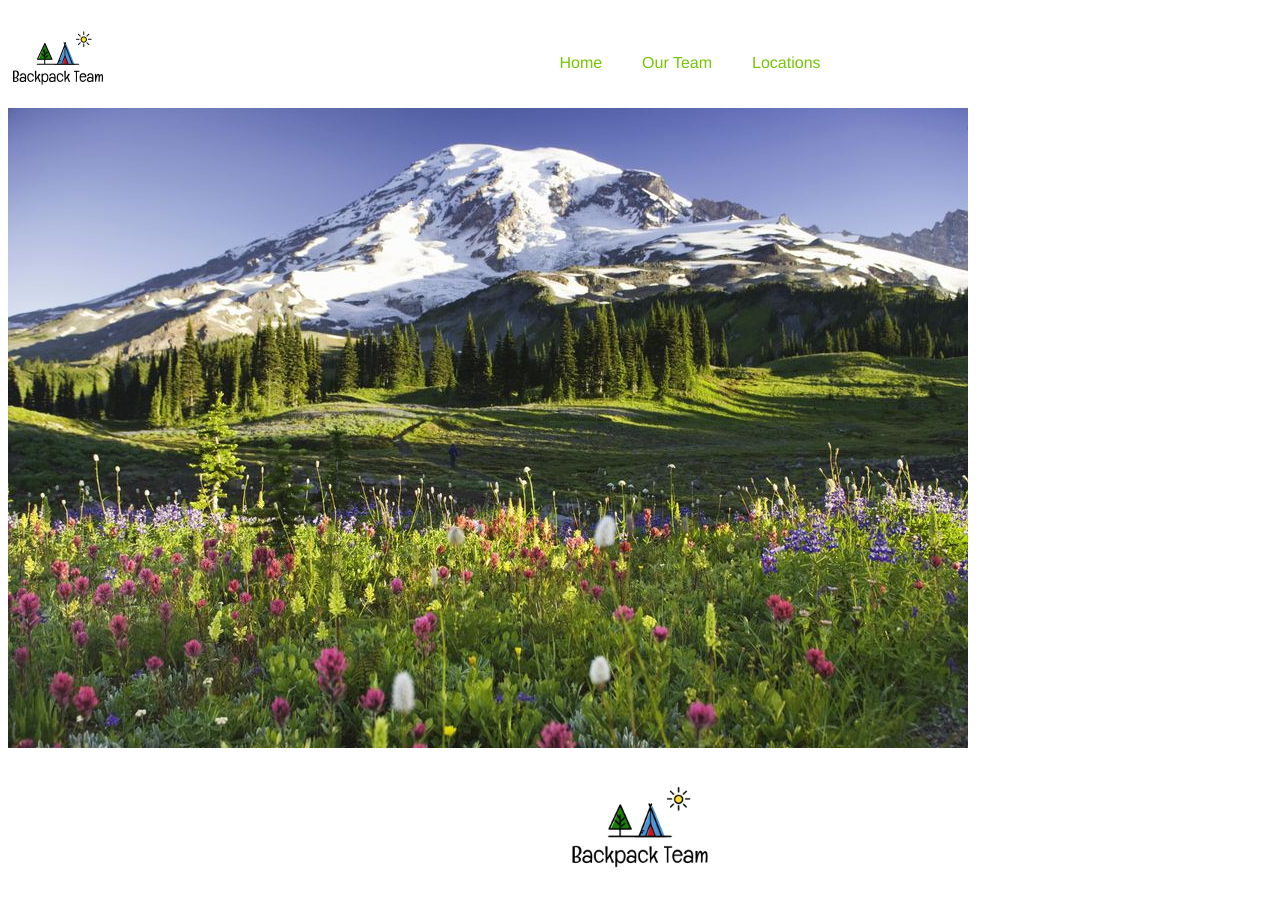
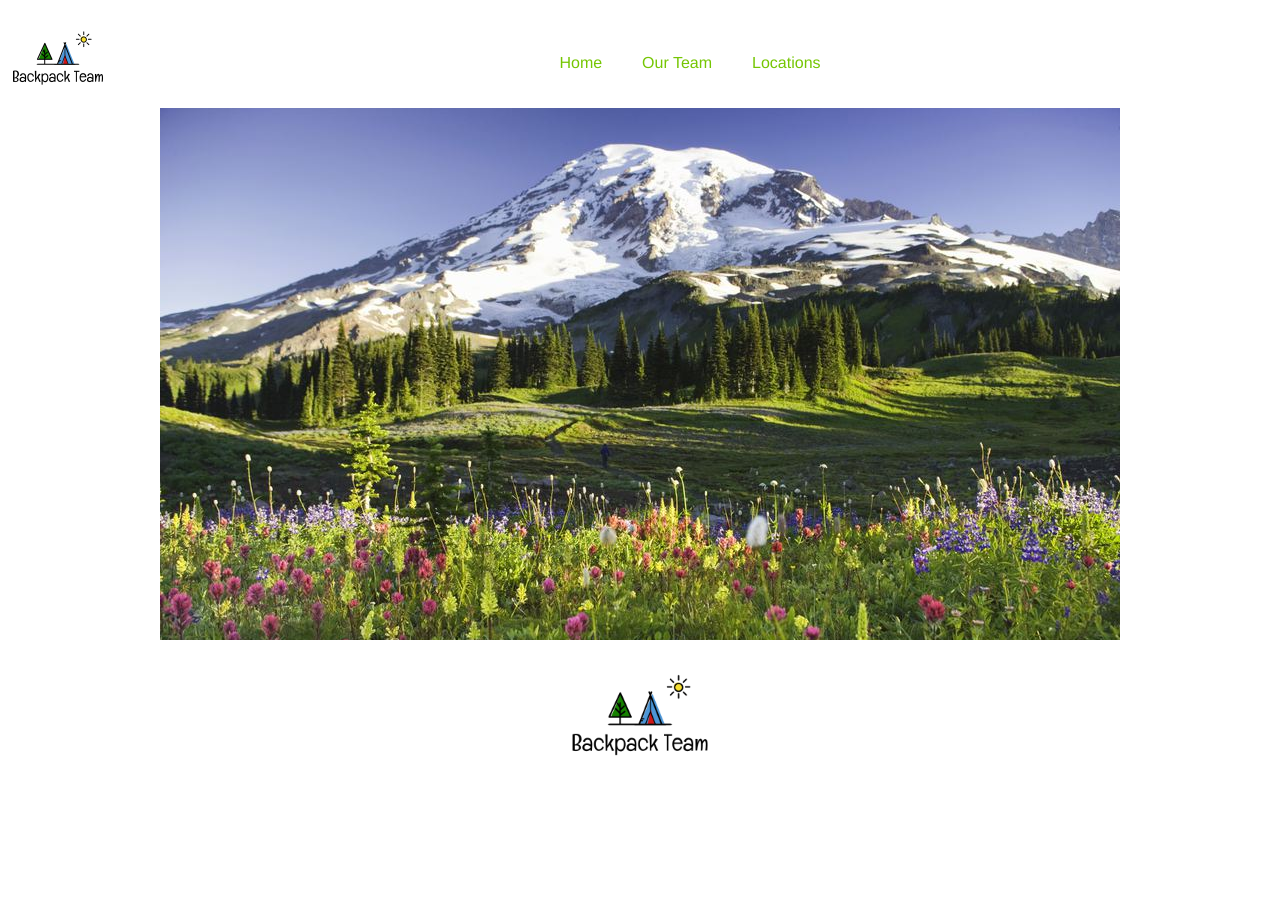
Before and after one commit to owysocky/about-page-react, a React app: page /#/ in a window 1280 px wide. Shown: the top 906 px of the page. Built offline with nearby package versions, Linux system fonts and the light colour scheme.

Commit message:
add footer

```diff
--- a/src/components/App.jsx
+++ b/src/components/App.jsx
@@ -7,25 +7,24 @@ import Main from './Main';
 import Team from './Team';
 
 function App(){
-  var footerStyle={
-    position: 'fixed',
-    left: '0',
-    bottom: '0',
-    width: '100%'
-  }
   return (
     <div>
       <style jsx global>{`
         div{
           font-family: Helvetica Neue,Helvetica,Arial,sans-serif;
         }
+        .footerMargin{
+          margin-bottom: 160px;
+        }
       `}</style>
+    <div className="footerMargin">
       <Header/>
       <Switch>
         <Route exact path='/' component={Main}/>
         <Route path='/team' component={Team}/>
       </Switch>
-      <Footer style={footerStyle}/>
+    </div>
+      <Footer/>
     </div>
   );
 }
--- a/src/components/Footer.jsx
+++ b/src/components/Footer.jsx
@@ -8,6 +8,16 @@ function Footer(){
       <style jsx>{`
         div{
           text-align: center;
+          background-color: white;
+          height:160px;
+          width: 100%;
+          background-image: none;
+          background-repeat: repeat;
+          background-attachment: scroll;
+          background-position: 0% 0%;
+          position: fixed;
+          bottom: 0pt;
+          left: 0pt;
         }
         img{
           width: 150px;
--- a/src/components/Main.jsx
+++ b/src/components/Main.jsx
@@ -4,7 +4,15 @@ import rainier from '../assets/images/rainier.jpg'
 function Main(){
   return(
     <div>
-      <img src={rainier}></img>
+      <style jsx>{`
+        .image{
+          text-align: center;
+        }
+      `}</style>
+    <div className="image">
+        <img src={rainier}></img>
+    </div>
+
     </div>
   );
 }
```
